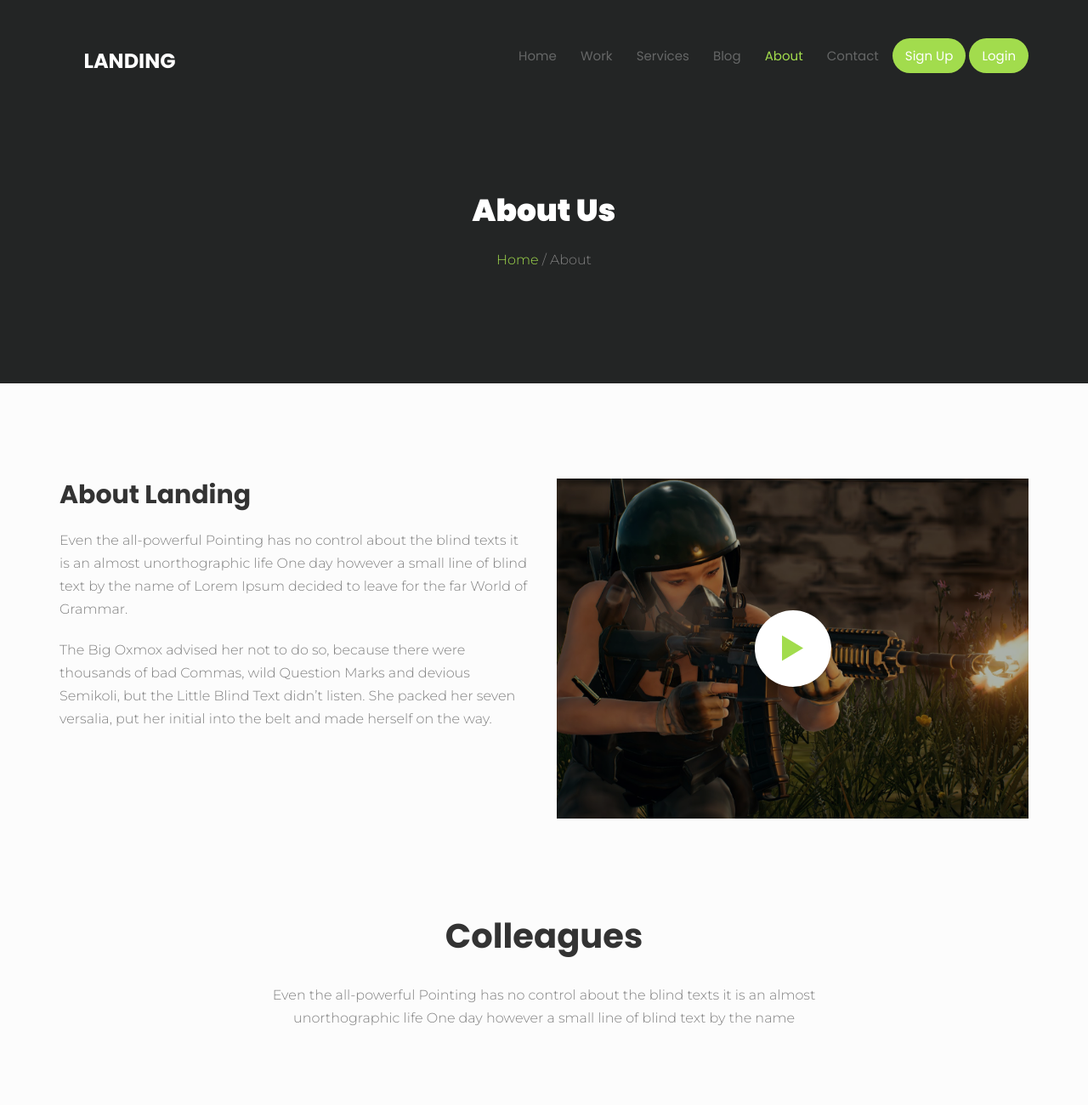
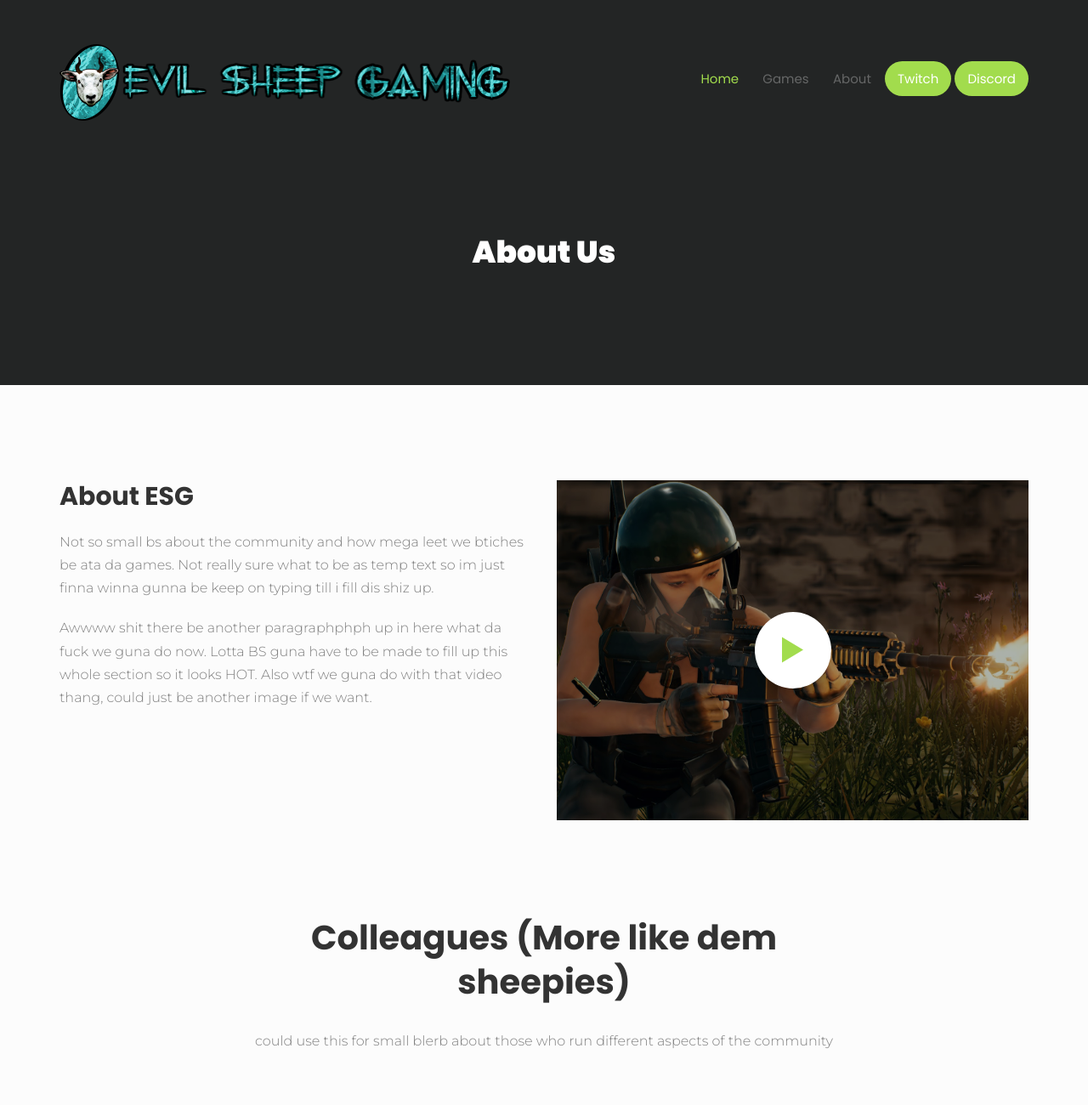
Before and after one commit to fuller2580/esgSite, a plain HTML site: page about.html in a window 1280 px wide. Shown: the top 1300 px of the page at 85% size. Drawn offline with Linux system fonts and the light colour scheme; files whose address does not match are found by name.

Commit message:
Nav Bar and about layout
trimmed down nav bar to more realistic setup.
setup about page layout.

```diff
--- a/about.html
+++ b/about.html
@@ -64,25 +64,24 @@
 				<div class="container">
 					<div class="row">
 						<div class="col-md-2 text-center">
-							<div id="colorlib-logo"><a href="index.html">Landing</a></div>
+							<div id="colorlib-logo"><img src="images/evilsheep.png" id="evilSheepLogo" height="90px" width="530px"/></div>
 						</div>
 						<div class="col-md-10 text-right menu-1">
 							<ul>
-								<li><a href="index.html">Home</a></li>
+							<br>
+								<li class="active"><a href="index.html">Home</a></li>
 								<li class="has-dropdown">
-									<a href="work.html">Work</a>
+									<a href="work.html">Games</a>
 									<ul class="dropdown">
-										<li><a href="#">Limited Work</a></li>
-										<li><a href="#">Accessible Work</a></li>
-										<li><a href="#">Original Work</a></li>
+										<li><a href="#">World of Warcraft</a></li>
+										<li><a href="#">Rocket League</a></li>
+										<li><a href="#">PUBG</a></li>
+										<li><a href="#">Overwatch</a></li>
 									</ul>
 								</li>
-								<li><a href="services.html">Services</a></li>
-								<li><a href="blog.html">Blog</a></li>
-								<li class="active"><a href="about.html">About</a></li>
-								<li><a href="contact.html">Contact</a></li>
-								<li class="btn-cta"><a href="#">Sign Up</a></li>
-								<li class="btn-cta"><a href="#">Login</a></li>
+								<li><a href="about.html">About</a></li>
+								<li class="btn-cta"><a target="_blank" href="https://twitch.tv/evilsheepgaming">Twitch</a></li>
+								<li class="btn-cta"><a target="_blank" href="https://discord.gg/X4REgRQ">Discord</a></li>
 							</ul>
 						</div>
 					</div>
@@ -95,7 +94,7 @@
 					<div class="col-md-8 col-md-offset-2 text-center">
 						<div class="intro">
 							<h1>About Us</h1>
-							<p><span><a href="index.html">Home</a></span> / <span>About</span></p>
+							<!--<p><span><a href="index.html">Home</a></span> / <span>About</span></p>-->
 						</div>
 					</div>
 				</div>
@@ -107,9 +106,9 @@
 				<div class="row row-pb-lg">
 					<div class="col-md-6 animate-box">
 						<div class="about-wrap">
-							<h2>About Landing</h2>
-							<p>Even the all-powerful Pointing has no control about the blind texts it is an almost unorthographic life One day however a small line of blind text by the name of Lorem Ipsum decided to leave for the far World of Grammar.</p>
-							<p>The Big Oxmox advised her not to do so, because there were thousands of bad Commas, wild Question Marks and devious Semikoli, but the Little Blind Text didn’t listen. She packed her seven versalia, put her initial into the belt and made herself on the way.</p>
+							<h2>About ESG</h2>
+							<p>Not so small bs about the community and how mega leet we btiches be ata da games. Not really sure what to be as temp text so im just finna winna gunna be keep on typing till i fill dis shiz up.</p>
+							<p>Awwww shit there be another paragraphphph up in here what da fuck we guna do now. Lotta BS guna have to be made to fill up this whole section so it looks HOT. Also wtf we guna do with that video thang, could just be another image if we want.</p>
 						</div>
 					</div>
 					<div class="col-md-6 animate-box">
@@ -121,8 +120,8 @@
 				</div>
 				<div class="row">
 					<div class="col-md-8 col-md-offset-2 text-center colorlib-heading animate-box">
-						<h2>Colleagues</h2>
-						<p>Even the all-powerful Pointing has no control about the blind texts it is an almost unorthographic life One day however a small line of blind text by the name</p>
+						<h2>Colleagues (More like dem sheepies)</h2>
+						<p>could use this for small blerb about those who run different aspects of the community</p>
 					</div>
 				</div>
 				<div class="row">
@@ -226,7 +225,7 @@
 								</div>
 								<div class="three-forth">
 									<div class="display-tc">
-										<h2>Subscribe to update for our Newsletter</h2>
+										<h2>Read the read this thing. its over <--- dat way.</h2>
 									</div>
 								</div>
 							</div>
@@ -237,8 +236,8 @@
 			<div class="container">
 				<div class="row row-pb-md">
 					<div class="col-md-3 colorlib-widget">
-						<h4>About Landing</h4>
-						<p>Far from the countries Vokalia and Consonantia, there live the blind texts. Separated they live in Bookmarksgrove right at the coast of the Semantics</p>
+						<h4>READ THIS.</h4>
+						<p>Not really sure we need this footer section, might just remove it but left it here for now incase it sparts any ideas for something.</p>
 						<p>
 							<ul class="colorlib-social-icons">
 								<li><a href="#"><i class="icon-twitter"></i></a></li>
```
Also changed, not shown: index.html (+0 -3 lines), work.html (+12 -13 lines).
